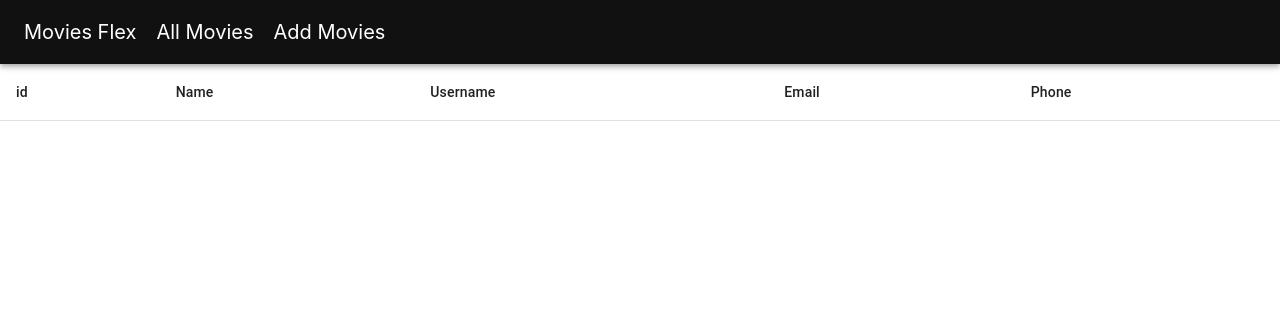
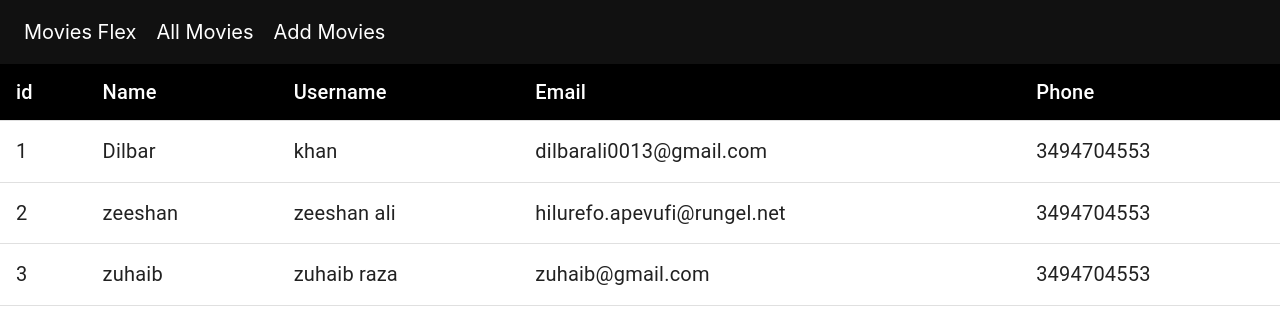
Before and after one commit to Dilbar-Ali/CrudApp, a React (Create React App) app in the folder crudapp/: page /all in a window 1280 px wide. Shown: the top 324 px of the page. Built offline with nearby package versions, Linux system fonts and the light colour scheme; data requests are answered from the project's data file.

Commit message:
Adding and Displaying portion complete

```diff
--- a/crudapp/src/components/AddUser.js
+++ b/crudapp/src/components/AddUser.js
@@ -19,6 +19,10 @@ import {
   Button,
   styled,
 } from "@mui/material";
+
+import { useNavigate } from "react-router-dom";
+
+
 
 const Container = styled(FormGroup)`
   width: 50%;
@@ -44,12 +48,15 @@ const AddUser = () => {
 
   const [user, setUser] = useState(initialValue);
 
+  const navigate= useNavigate();
+
   const onValueChange=(e)=>{
     setUser({...user,[e.target.name]:e.target.value})
 
   }
   const adduserDetails=async()=>{
     await addUser(user);
+    navigate('/all');
   }
 
   //  ===================================
--- a/crudapp/src/components/AllUsers.js
+++ b/crudapp/src/components/AllUsers.js
@@ -1,26 +1,67 @@
+import { useEffect, useState } from "react";
+
 import {
   Table,
   TableCell,
   TableRow,
   TableHead,
   TableBody,
+  styled
 } from "@mui/material";
 import React from "react";
 
+import { getUsers } from "../service/api";
+
+
+const Thead=styled(TableRow)`
+background:#000;
+& >th{
+  color:#fff;
+  font-size:20px;
+}
+`
+const TBody=styled(TableRow)`
+& >td{
+  font-size:20px;
+}
+`
+
+
 const AllUsers = () => {
+  const [users, setUsers] = useState([]);
+  useEffect(() => {
+    getUsersDetails();
+  }, []);
+
+  const getUsersDetails = async () => {
+    let response = await getUsers();
+    console.log(response);
+    setUsers(response.data);
+  };
+
   return (
     <Table>
       <TableHead>
-        <TableRow>
+        <Thead>
           <TableCell>id</TableCell>
           <TableCell>Name</TableCell>
           <TableCell>Username</TableCell>
           <TableCell>Email</TableCell>
           <TableCell>Phone</TableCell>
-        </TableRow>
+        </Thead>
       </TableHead>
       <TableBody>
-
+        {
+          users.map(user => (
+          <TBody>
+            <TableCell>{user.id}</TableCell>
+            <TableCell>{user.name}</TableCell>
+            <TableCell>{user.username}</TableCell>
+            <TableCell>{user.email}</TableCell>
+            <TableCell>{user.phone}</TableCell>
+          </TBody>
+        ))
+        }
       </TableBody>
     </Table>
   );
--- a/crudapp/src/database/db.json
+++ b/crudapp/src/database/db.json
@@ -1,18 +1,25 @@
 {
   "users": [
     {
-      "user": "Dilbar",
-      "username": "DilbarAli",
-      "email": "Dilbar@gmail.com",
-      "phone": "034452758",
+      "name": "Dilbar",
+      "username": "khan ",
+      "email": "dilbarali0013@gmail.com",
+      "phone": "3494704553",
       "id": 1
     },
     {
-      "name": "Dilbar Ali",
-      "username": "khan ",
-      "email": "dilbarali0013@gmail.com",
+      "name": "zeeshan",
+      "username": "zeeshan ali",
+      "email": "hilurefo.apevufi@rungel.net",
       "phone": "3494704553",
       "id": 2
+    },
+    {
+      "name": "zuhaib",
+      "username": "zuhaib raza",
+      "email": "zuhaib@gmail.com",
+      "phone": "3494704553",
+      "id": 3
     }
   ]
 }
--- a/crudapp/src/service/api.js
+++ b/crudapp/src/service/api.js
@@ -9,3 +9,11 @@ export const addUser=async(data)=>{
         console.log(`Error while calling addUser Api `, error.message)
     }
 }
+
+export const getUsers = async ()=>{
+    try{
+return await axios.get(API_URL);
+    }catch(error){
+        console.log("Error while calling getUser Api ",error.message);
+    }
+}
```
